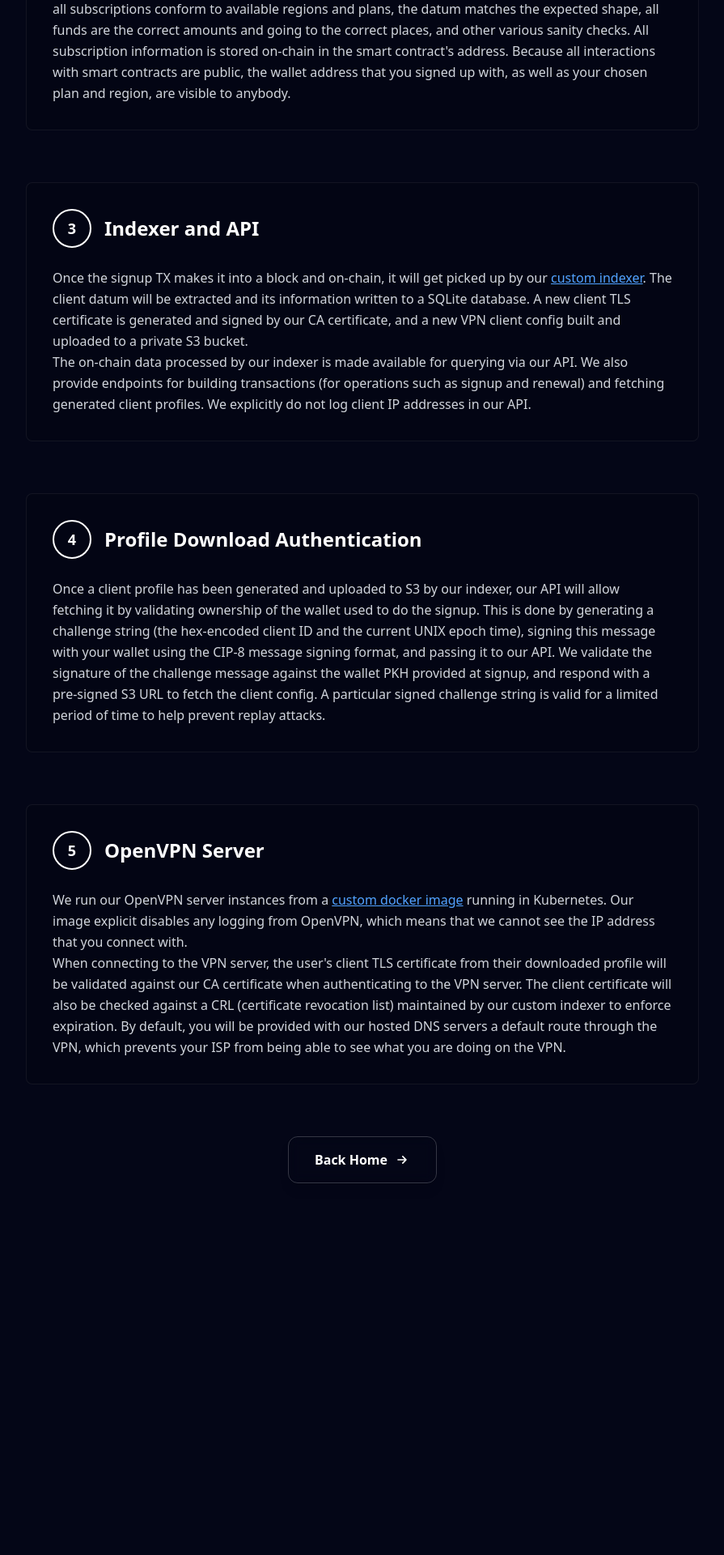
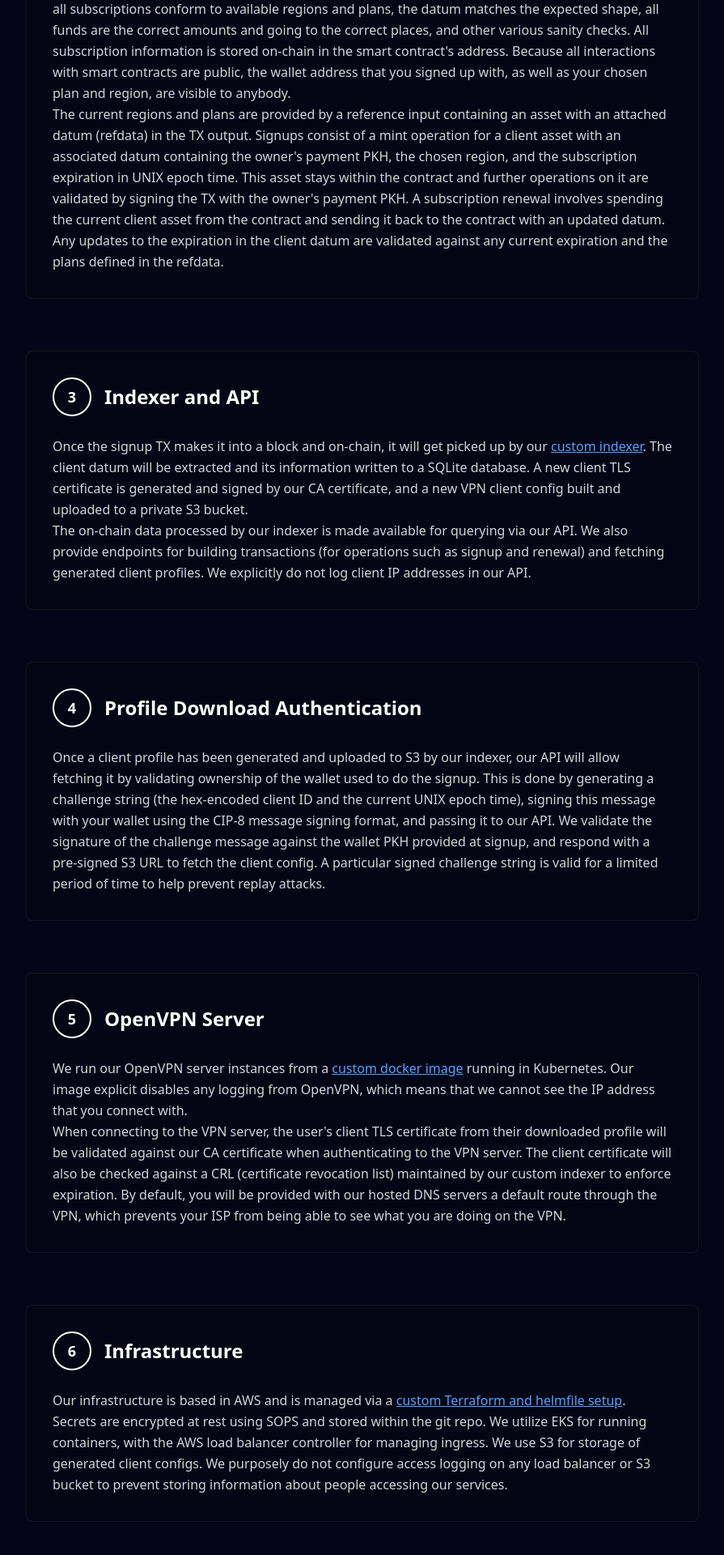
Before and after one commit to blinklabs-io/vpn-frontend, a React (Vite) app: page /how-it-works in a window 1280 px wide. Shown: the part 900-2820 px from the top of the page at 81% size, without its empty margins (332-1227 px from the left). Before the commit the page ends 2425 px from the top, so only its background shows below. Built offline with nearby package versions, Linux system fonts and the light colour scheme.

Commit message:
chore: update How it Works page with infra/contract details
Signed-off-by: Aurora Gaffney <aurora@blinklabs.io>

```diff
--- a/src/pages/HowItWorks.tsx
+++ b/src/pages/HowItWorks.tsx
@@ -156,6 +156,16 @@ const HowItWorks = () => {
 		stored on-chain in the smart contract's address. Because all interactions with smart contracts are public,
 		the wallet address that you signed up with, as well as your chosen plan and region, are visible to anybody.
               </p>
+
+              <p className="text-gray-300 leading-relaxed">
+              The current regions and plans are provided by a reference input containing an asset with an attached datum (refdata)
+	      in the TX output. Signups consist of a mint operation for a client asset with an associated datum containing
+	      the owner's payment PKH, the chosen region, and the subscription expiration in UNIX epoch time. This asset
+              stays within the contract and further operations on it are validated by signing the TX with the owner's
+	      payment PKH. A subscription renewal involves spending the current client asset from the contract and sending
+	      it back to the contract with an updated datum. Any updates to the expiration in the client datum are validated against
+	      any current expiration and the plans defined in the refdata.
+	      </p>
             </div>
           </section>
 
@@ -241,6 +251,32 @@ const HowItWorks = () => {
             </div>
           </section>
 
+          <section id="infrastructure" className="mb-16">
+            <div className="bg-[#00000020] rounded-lg p-8 border border-[#ffffff10]">
+              <div className="flex items-center mb-6">
+                <div className="w-12 h-12 bg-transparent border-2 border-white rounded-full flex items-center justify-center text-white font-bold text-lg mr-4">
+                  6
+                </div>
+                <h2 className="text-2xl font-semibold text-white">Infrastructure</h2>
+              </div>
+              <p className="text-gray-300 leading-relaxed">
+	        Our infrastructure is based in AWS and is managed via a{' '}
+                <a
+                  href="https://github.com/blinklabs-io/vpn-infrastructure"
+                  className="text-blue-400 hover:text-blue-300 underline"
+                  target="_blank"
+                  rel="noopener noreferrer"
+                >
+		  custom Terraform and helmfile setup
+                </a>.
+                Secrets are encrypted at rest using SOPS and stored within the git repo. We utilize EKS
+                for running containers, with the AWS load balancer controller for managing ingress. We use
+                S3 for storage of generated client configs. We purposely do not configure access logging on any
+                load balancer or S3 bucket to prevent storing information about people accessing our services.
+              </p>
+            </div>
+          </section>
+
           <div className="text-center mt-16">
             <Link
               to="/"
```
